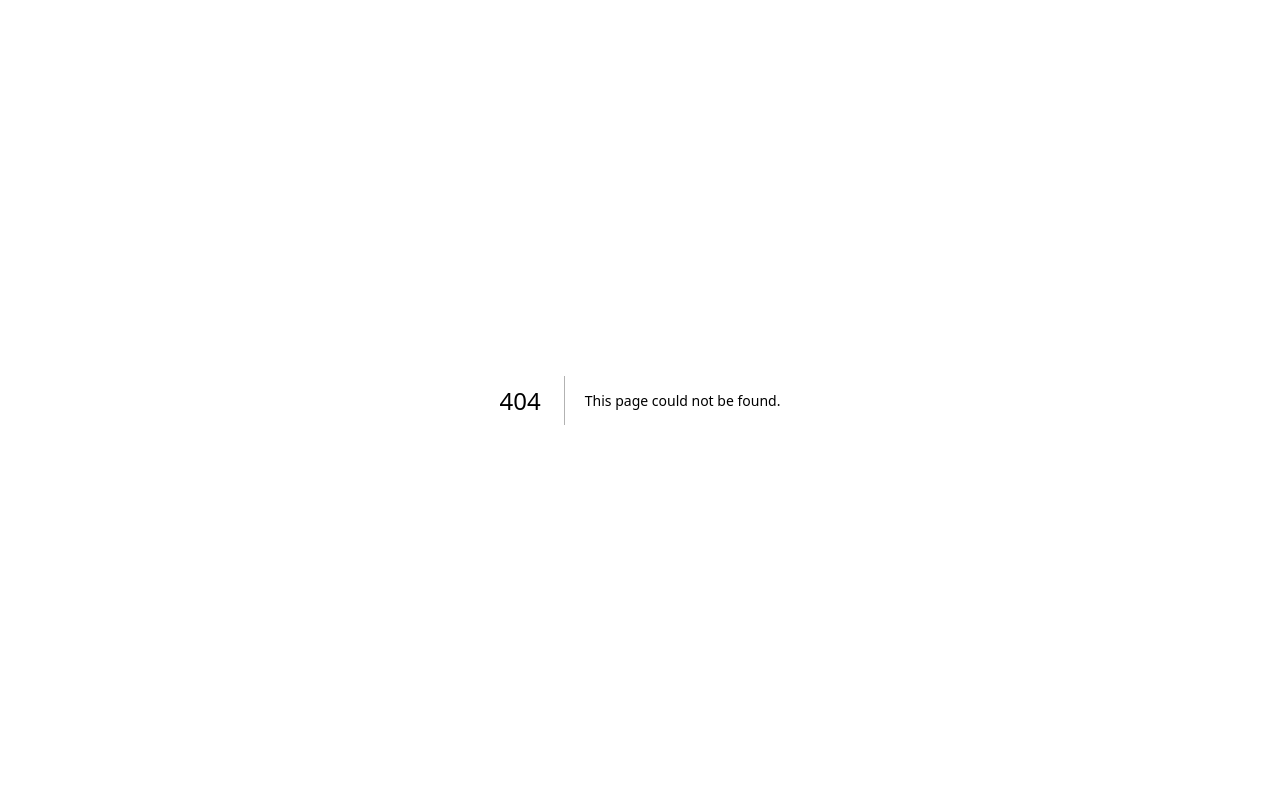
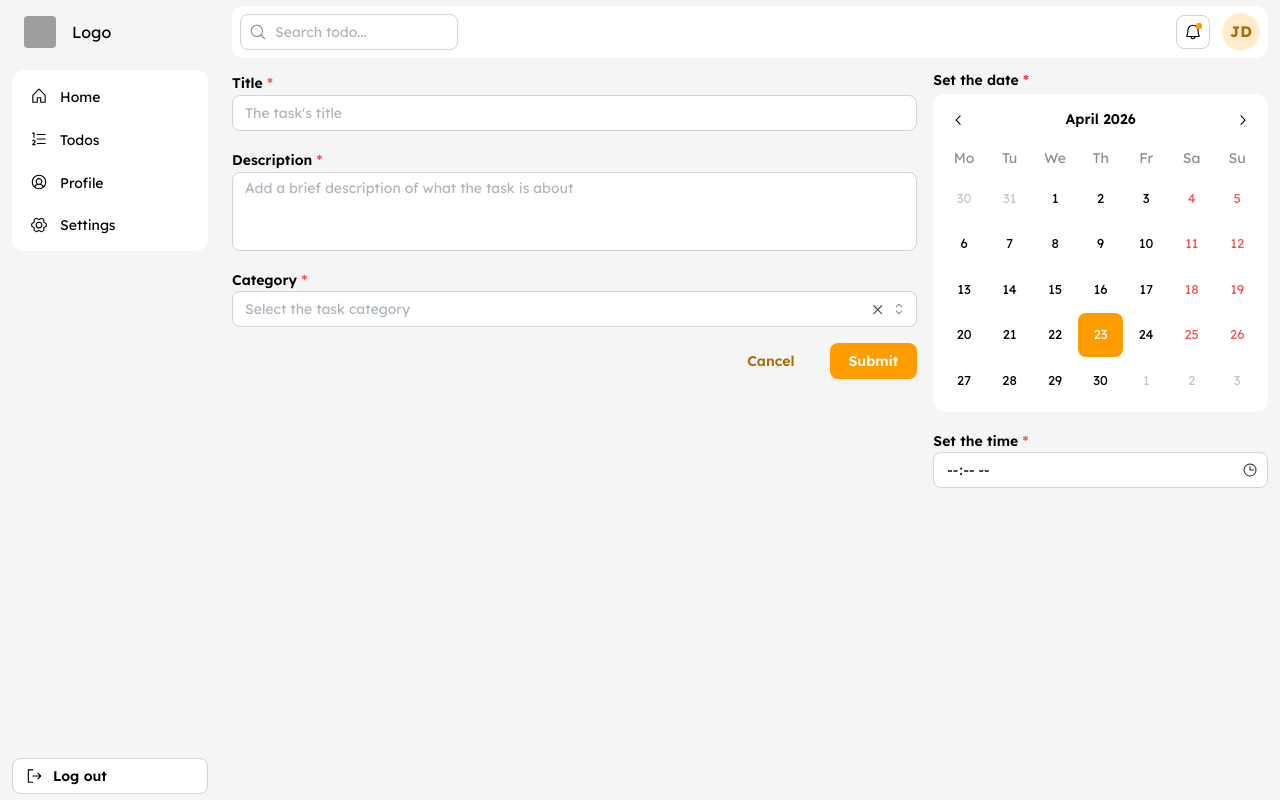
Before and after one commit to silas-jimmy/todo-app-nextjs, a Next.js app in the folder frontend/: page /todos/create in a window 1280 px wide. Before the commit this address had no page. Built offline with nearby package versions, Linux system fonts and the light colour scheme; grey boxes are pictures that could not be loaded.

Commit message:
refactor: setup redux toolkit and add create todo form

```diff
--- a/frontend/package.json
+++ b/frontend/package.json
@@ -18,7 +18,8 @@
     "dayjs": "^1.11.20",
     "next": "16.2.4",
     "react": "19.2.4",
-    "react-dom": "19.2.4"
+    "react-dom": "19.2.4",
+    "react-redux": "^9.2.0"
   },
   "devDependencies": {
     "@tailwindcss/postcss": "^4",
--- a/frontend/src/app/auth/sign-in/page.tsx
+++ b/frontend/src/app/(auth)/sign-in/page.tsx
@@ -83,7 +83,7 @@ export default function SignIn() {
             <Flex align="center" justify="center" gap={2}>
               <Text size="sm">Don't have an account?</Text>
 
-              <Anchor component={Link} href="/auth/sign-up" size="sm">
+              <Anchor component={Link} href="/sign-up" size="sm">
                 Sign up
               </Anchor>
             </Flex>
--- a/frontend/src/app/auth/sign-up/page.tsx
+++ b/frontend/src/app/(auth)/sign-up/page.tsx
@@ -119,7 +119,7 @@ export default function SignUp() {
             <Flex align="center" justify="center" gap={3}>
               <Text size="sm">Already have an account?</Text>
 
-              <Anchor component={Link} href="/auth/sign-in" size="sm">
+              <Anchor component={Link} href="/sign-in" size="sm">
                 Sign in
               </Anchor>
             </Flex>
--- /dev/null
+++ b/frontend/src/app/(dashboard)/todos/create/page.tsx
@@ -0,0 +1,169 @@
+"use client";
+
+import { TodoCategory } from "@/app/types/todo";
+import {
+  ActionIcon,
+  Button,
+  CheckIcon,
+  CloseButton,
+  Combobox,
+  Grid,
+  Group,
+  Input,
+  InputBase,
+  Select,
+  SelectProps,
+  Stack,
+  Textarea,
+  TextInput,
+  useCombobox,
+} from "@mantine/core";
+import { Calendar, DatePicker, TimeInput } from "@mantine/dates";
+import { isNotEmpty, useForm } from "@mantine/form";
+import { ClockIcon } from "@phosphor-icons/react";
+import Link from "next/link";
+import { useRef, useState } from "react";
+
+export default function CreateTodo() {
+  const ref = useRef<HTMLInputElement>(null);
+  const todoCategories: TodoCategory[] = [
+    {
+      label: "Label",
+      value: "value",
+      description: "Description",
+    },
+  ];
+
+  const timePickerControl = (
+    <ActionIcon
+      variant="subtle"
+      color="gray"
+      onClick={() => ref.current?.showPicker()}
+    >
+      <ClockIcon size={16} />
+    </ActionIcon>
+  );
+
+  const form = useForm({
+    mode: "uncontrolled",
+    initialValues: {
+      id: 1,
+      created_at: new Date(),
+      updated_at: new Date(),
+      title: "",
+      description: "",
+      category: "",
+      date: null,
+      time: null,
+      completed: false,
+    },
+
+    validate: {
+      title: isNotEmpty("Task title is required!"),
+      description: isNotEmpty("Task description is required!"),
+      category: isNotEmpty("Task category is required!"),
+      date: isNotEmpty("Task date is required!"),
+      time: isNotEmpty("Task time is required!"),
+    },
+  });
+
+  const renderSelectOption: SelectProps["renderOption"] = ({
+    option,
+    checked,
+  }) => (
+    <Group>
+      {option.label}
+      {checked}
+    </Group>
+  );
+
+  return (
+    <form onSubmit={form.onSubmit((values) => console.log(values))}>
+      <Grid>
+        <Grid.Col span={8}>
+          <Grid>
+            <Grid.Col span={12}>
+              <TextInput
+                withAsterisk
+                label="Title"
+                placeholder="The task's title"
+                key={form.key("title")}
+                {...form.getInputProps("title")}
+              ></TextInput>
+            </Grid.Col>
+
+            <Grid.Col span={12}>
+              <Textarea
+                withAsterisk
+                autosize
+                minRows={3}
+                label="Description"
+                placeholder="Add a brief description of what the task is about"
+                key={form.key("description")}
+                {...form.getInputProps("description")}
+              />
+            </Grid.Col>
+
+            <Grid.Col span={12}>
+              <Select
+                withAsterisk
+                clearable
+                searchable
+                nothingFoundMessage="Nothing found..."
+                label="Category"
+                placeholder="Select the task category"
+                data={todoCategories}
+                key={form.key("category")}
+                {...form.getInputProps("category")}
+                renderOption={renderSelectOption}
+              ></Select>
+            </Grid.Col>
+
+            <Grid.Col span={12}>
+              <Group justify="flex-end">
+                <Button component={Link} href="/todos" variant="subtle">
+                  Cancel
+                </Button>
+
+                <Button variant="filled" type="submit">
+                  Submit
+                </Button>
+              </Group>
+            </Grid.Col>
+          </Grid>
+        </Grid.Col>
+
+        <Grid.Col span={4}>
+          <Grid>
+            <Grid.Col span={12}>
+              <div className="text-sm font-semibold mb-1">
+                Set the date <span className="text-red-500">*</span>
+              </div>
+
+              <DatePicker
+                fullWidth
+                allowDeselect
+                value={new Date().toDateString()}
+                p={8}
+                className="bg-white rounded-xl"
+                key={form.key("date")}
+                {...form.getInputProps("date")}
+              ></DatePicker>
+            </Grid.Col>
+
+            <Grid.Col span={12}>
+              <TimeInput
+                withAsterisk
+                ref={ref}
+                rightSection={timePickerControl}
+                label="Set the time"
+                key={form.key("time")}
+                {...form.getInputProps("time")}
+              ></TimeInput>
+            </Grid.Col>
+          </Grid>
+        </Grid.Col>
+      </Grid>
+    </form>
+  );
+}
--- a/frontend/src/app/(dashboard)/todos/page.tsx
+++ b/frontend/src/app/(dashboard)/todos/page.tsx
@@ -1,7 +1,13 @@
+"use client";
+
+import { Button } from "@mantine/core";
+import Link from "next/link";
+
 export default function Todos() {
   return (
     <div>
       <h1>All todos</h1>
+      <Button variant="filled" component={Link} href="/todos/create">Create todo</Button>
     </div>
   );
 }
--- /dev/null
+++ b/frontend/src/app/types/todo.ts
@@ -0,0 +1,26 @@
+/**
+ * Defines a todo object type
+ */
+export type Todo = {
+    id: number
+    title: string
+    description: string
+    date: Date
+    time: Date
+    completed: boolean
+    created_at: Date
+    updated_at: Date
+    category: TodoCategory
+}
+
+/**
+ * Defines a todo category type
+ */
+export type TodoCategory = {
+    id?: number
+    label: string
+    value: string
+    description: string
+    created_at?: Date
+    updated_at?: Date
+}
--- /dev/null
+++ b/frontend/src/lib/features/todoSlice.ts
@@ -0,0 +1,27 @@
+import { createSlice } from "@reduxjs/toolkit";
+import type { PayloadAction } from "@reduxjs/toolkit";
+import type { TodoCategory, Todo } from "@/app/types/todo";
+
+export const todoSlice = createSlice({
+  name: "todos",
+  initialState: {
+    todos: [] as Todo[],
+    categories: [] as TodoCategory[],
+  },
+  reducers: {
+    addTodo: (state, action: PayloadAction<Todo>) => {
+      state.todos.push(action.payload);
+    },
+  },
+  selectors: {
+    getTodoById: (state, id: number) => {
+      return state.todos.find((todo: Todo) => todo.id === id);
+    },
+  },
+});
+
+// Export the generated action creators for use in components
+export const { addTodo } = todoSlice.actions
+
+// Export the slice reducer for use in the store configuration
+export default todoSlice.reducer;
--- /dev/null
+++ b/frontend/src/lib/hooks.ts
@@ -0,0 +1,7 @@
+import { useDispatch, useSelector, useStore } from "react-redux";
+import type { RootState, AppDispatch, AppStore } from "./store";
+
+// Use throughout your app instead of plain `useDispatch` and `useSelector`
+export const useAppDispatch = useDispatch.withTypes<AppDispatch>();
+export const useAppSelector = useSelector.withTypes<RootState>();
+export const useAppStore = useStore.withTypes<AppStore>();
--- /dev/null
+++ b/frontend/src/lib/store.ts
@@ -0,0 +1,17 @@
+import { configureStore } from "@reduxjs/toolkit";
+import todoReducer from "@/lib/features/todoSlice";
+
+export const makeStore = () => {
+  return configureStore({
+    reducer: {
+      todos: todoReducer
+    },
+  });
+};
+
+// Infer the type of makeStore
+export type AppStore = ReturnType<typeof makeStore>;
+
+// Infer the `RootState` and `AppDispatch` types from the store itself
+export type RootState = ReturnType<AppStore["getState"]>;
+export type AppDispatch = AppStore["dispatch"];
```
Also changed, not shown: frontend/src/app/layout.tsx (+10 -4 lines), frontend/src/app/(auth)/layout.tsx (renamed from frontend/src/app/auth/layout.tsx), 1 other file (tests, documents, lock files or other folders).
